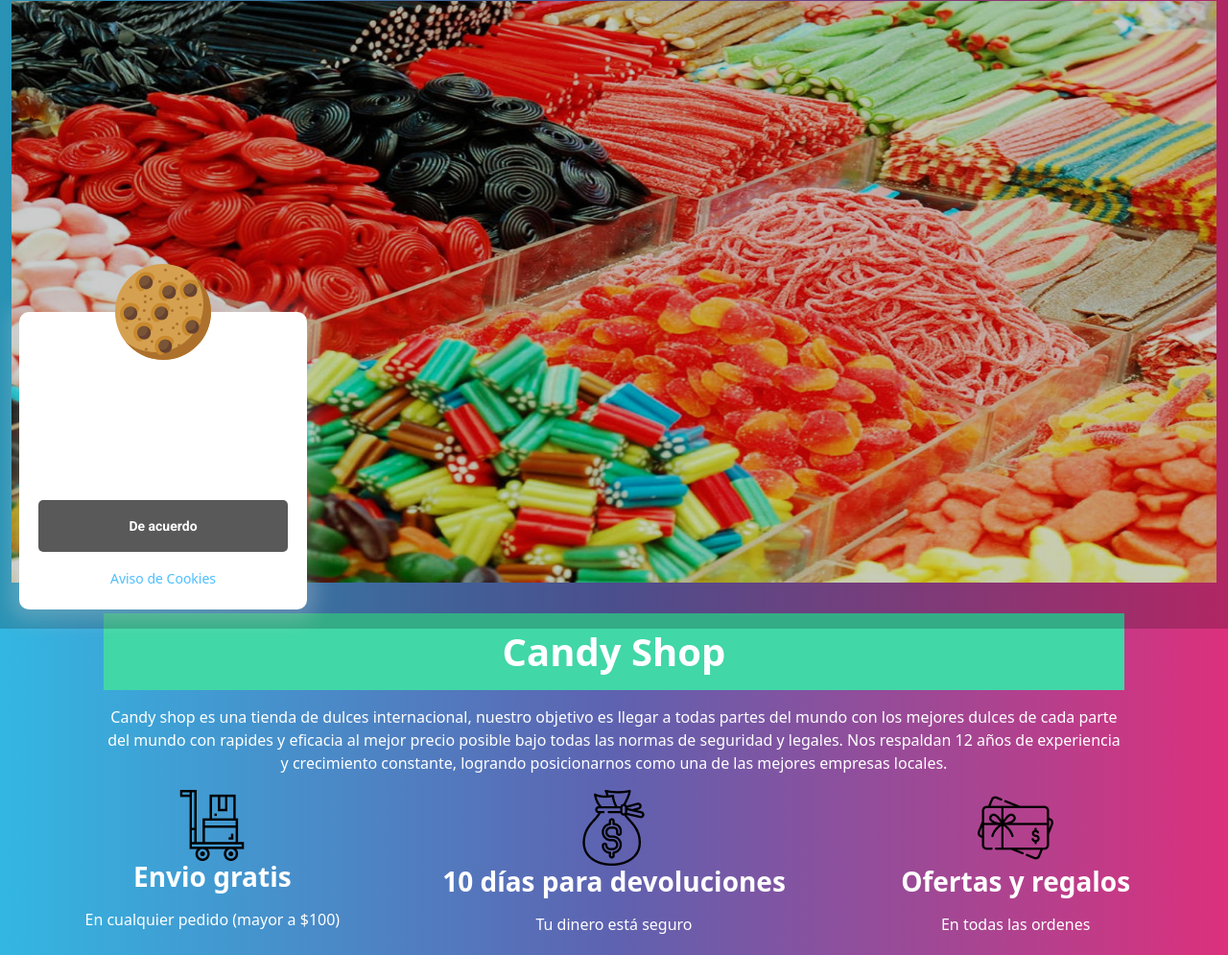
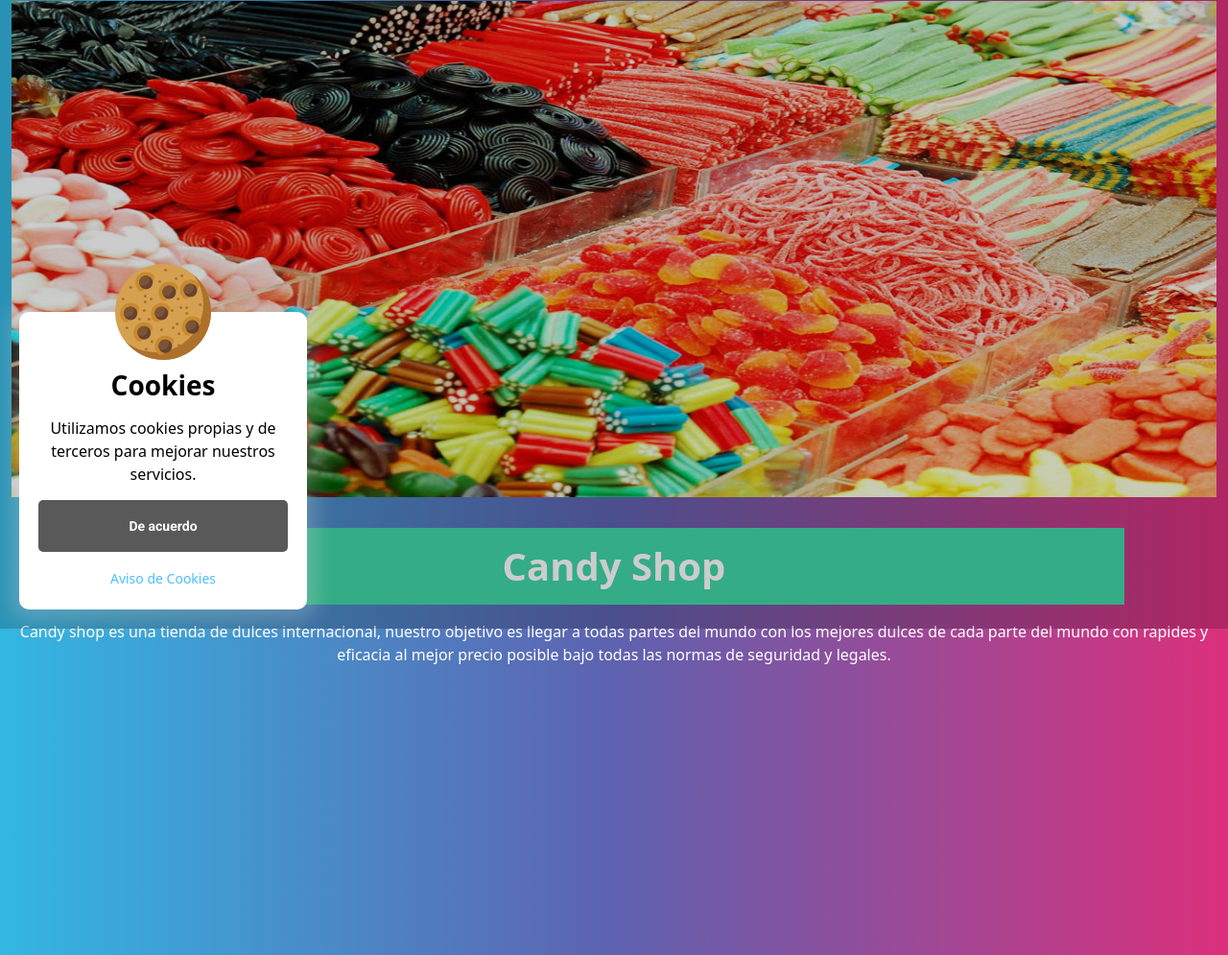
Before and after one commit to CarlosRoqueT/Proyecto_Negocios_I, a plain HTML site: page index.html in a window 1280 px wide. Shown: the part 145-1140 px from the top of the page at 96% size. Drawn offline with nearby package versions, Linux system fonts and the light colour scheme.

Commit message:
Add files via upload

```diff
--- a/index.html
+++ b/index.html
@@ -88,10 +88,7 @@
 
 
     <div class="container-fluid">
-        <div class="row">
-            <div class="col-md-12">
-            </div>
-        </div>
+
 
         <div class="row text-center mt-3 my-0">
             <div class="col-md-12">
@@ -99,65 +96,21 @@
                 <img style="position: relative;" class="img-fluid img-hrzt" alt="Bootstrap Image Preview"
                     src="img/dulces.jpg" />
                 <h1 class="bg-success mt-3 mx-5 py-2">Candy Shop</h1>
-                <p class="mx-5">
+                <p class="">
                     Candy shop es una tienda de dulces internacional, nuestro objetivo es llegar a todas partes del
                     mundo con los mejores dulces de cada parte del mundo con rapides y eficacia al mejor precio posible
                     bajo todas las normas de seguridad y legales.
-                    Nos respaldan 12 años de experiencia y crecimiento constante, logrando posicionarnos como una de las
-                    mejores empresas locales.
                 </p>
-
-
-
-                <div class="container-fluid">
-                    <div class="row">
-                        <div class="col-md-12">
-                            <div class="row">
-                                <div class="col-md-4 rounded">
-                                    <div class="icons">
-                                        <img src="img/icon-1.png" alt="">
-                                        <div class="info">
-                                            <h3>Envio gratis</h3>
-                                            <span>En cualquier pedido (mayor a $100)</span>
-                                        </div>
-                                    </div>
-                                </div>
-                                <div class="col-md-4 rounded">
-                                    <div class="icons">
-                                        <img src="img/icon-2.png" alt="">
-                                        <div class="info">
-                                            <h3>10 días para devoluciones</h3>
-                                            <span>Tu dinero está seguro</span>
-                                        </div>
-                                    </div>
-                                </div>
-                                <div class="col-md-4 rounded">
-                                    <div class="icons">
-                                        <img src="img/icon-3.png" alt="">
-                                        <div class="info">
-                                            <h3>Ofertas y regalos </h3>
-                                            <span>En todas las ordenes</span>
-                                        </div>
-                                    </div>
-                                </div>
-                            </div>
-                        </div>
-                    </div>
-                </div>
 
             </div>
 
+        </div>
+        <div class="row" style="background-color:white;">
 
-            <br>
+            <div class="row" id="ress">
+                <button style="display: none;" class="btn" id="boton">JSON</button>
+            </div>
 
-
-            <div class="row" style="background-color:white;">
-
-                <div class="row" id="ress">
-                    <button style="display: none;" class="btn" id="boton">JSON</button>
-                </div>
-
-            </div>
         </div>
         <br>
         <div class="review">
@@ -322,7 +275,7 @@
 </footer>
 
 
-<div class="aviso-cookies" id="aviso-cookies">
+<div class="aviso-cookies" id="aviso-cookies" style="color:black;">
     <img class="galleta" src="img/cookie.svg" alt="Galleta">
     <h3 class="titulo">Cookies</h3>
     <p class="parrafo">Utilizamos cookies propias y de terceros para mejorar nuestros servicios.</p>
```
